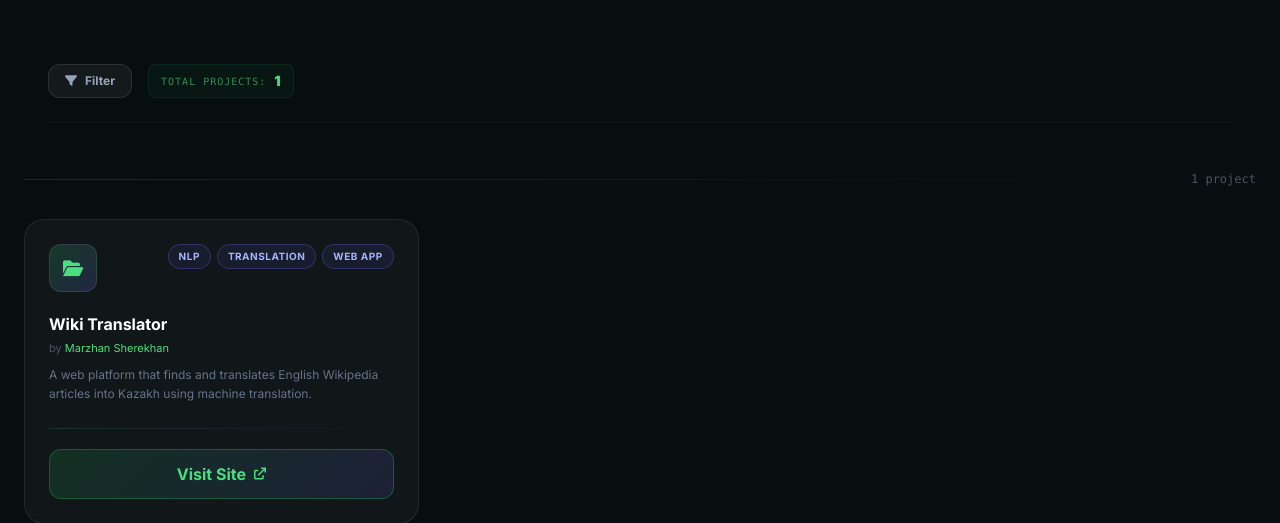
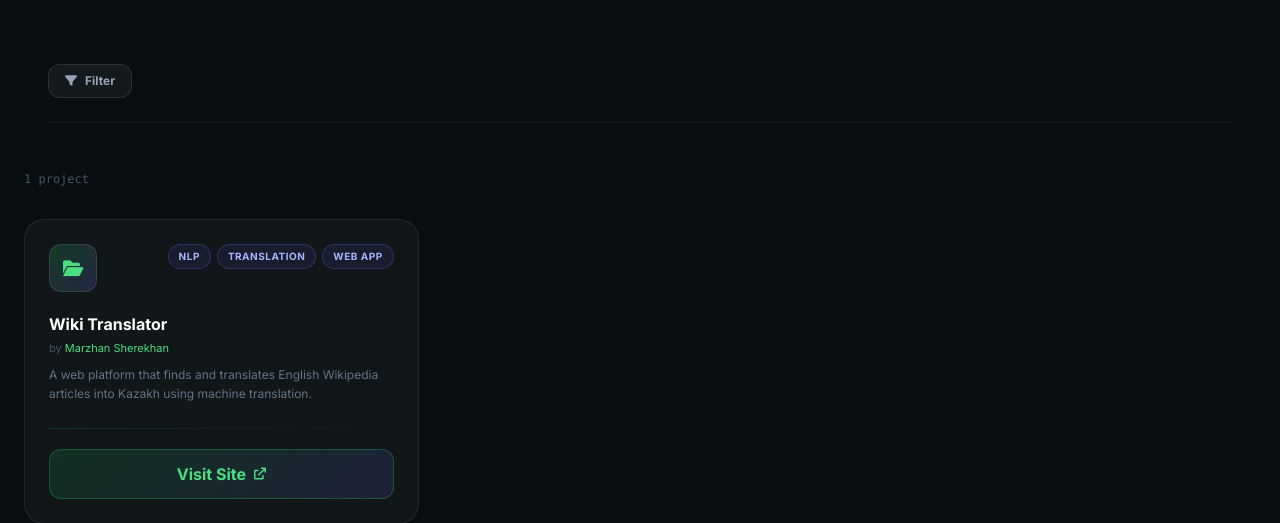
Before and after one commit to qaraqiya/DE-PROJECT_PORTAL, a FastAPI app: page / in a window 1280 px wide. Shown: the part 729-1252 px from the top of the page. Run offline with FastAPI, Linux system fonts and the light colour scheme; data that the repository does not hold is empty; some libraries are stand-ins or nearby versions.

Commit message:
Hide project count and student divider elements

```diff
--- a/templates/index.html
+++ b/templates/index.html
@@ -277,7 +277,7 @@
                         <span>Filter</span>
                     </button>
 
-                    <div class="flex items-center gap-2 px-3 py-1.5 rounded-lg bg-green-500/5 border border-green-500/10">
+                    <div class="hidden flex items-center gap-2 px-3 py-1.5 rounded-lg bg-green-500/5 border border-green-500/10">
                         <span class="text-[10px] font-mono text-green-400/60 uppercase tracking-widest whitespace-nowrap">Total projects:</span>
                         <span class="text-sm font-black text-green-400">{{ total_count }}</span>
                     </div>
@@ -312,7 +312,7 @@
                         >
                     </div>
                     <div
-                        class="flex-1 h-px bg-gradient-to-r from-green-500/20 to-transparent"></div>
+                        class="hidden flex-1 h-px bg-gradient-to-r from-green-500/20 to-transparent"></div>
                     <span class="text-xs text-slate-600 font-mono">
                         {{ student_projects | length }} project{{ 's' if
                         student_projects | length != 1 else '' }}
```
